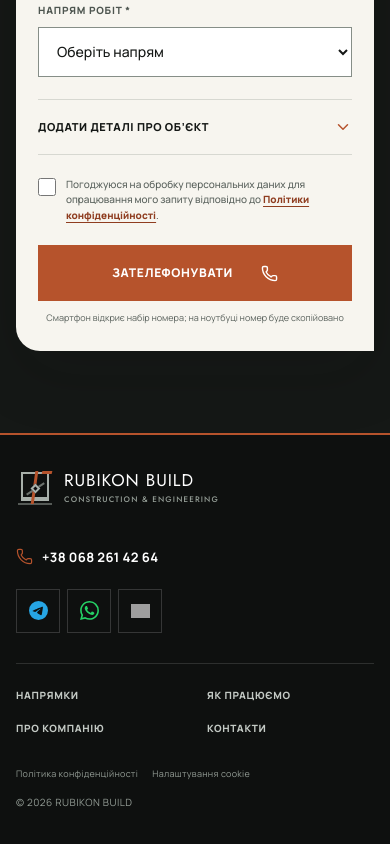
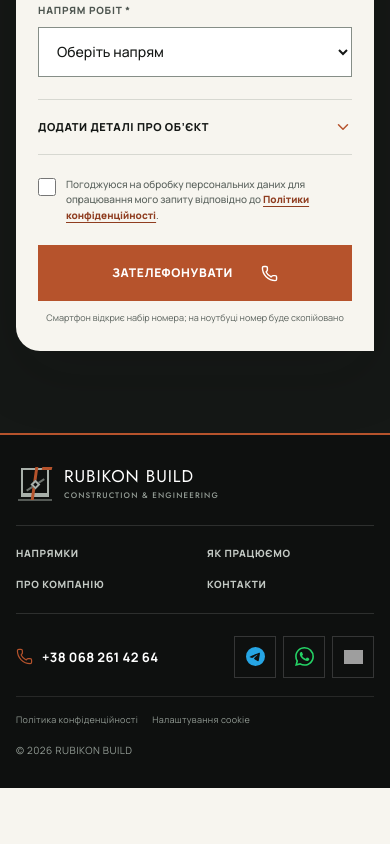
Before and after one commit to leusd100/rubikon-build, a Next.js app: page /napryamky in a window 390 px wide. Shown: the part 5518-6362 px from the top of the page. After the commit the page ends 6306 px from the top, so only its background shows below. Built offline with nearby package versions, Linux system fonts and the light colour scheme; grey boxes are pictures that could not be loaded.

Commit message:
fix: refine mobile footer and team cards

```diff
--- a/app/globals.css
+++ b/app/globals.css
@@ -842,10 +842,11 @@ footer .brand-name small { color: var(--text-on-dark-subtle); }
   .team-grid { grid-template-columns: 1fr; }
   .team-stories { gap: 72px; }
   .person-photo { width: 100%; min-height: 0; aspect-ratio: 3 / 4; }
-  .person-info { padding: 54px 26px 34px; }
-  .person-info::before { top: 28px; left: 26px; width: 58px; }
-  .person-info h3 { margin-top: 18px; font-size: clamp(34px, 10vw, 44px); }
-  .person-info p { font-size: 14px; }
+  .person-info { justify-content: flex-start; padding: 30px 20px 32px; border-bottom: 1px solid var(--border-default); }
+  .person-info::before { top: 0; left: 20px; width: 52px; }
+  .person-info > span { max-width: none; font-size: 10px; line-height: 1.45; letter-spacing: .09em; }
+  .person-info h3 { margin: 18px 0; font-size: clamp(32px, 8.4vw, 38px); line-height: 1.02; }
+  .person-info p, .person-info p:first-of-type { font-size: 14px; line-height: 1.65; }
   .steps { grid-template-columns: 1fr; }
   .steps li, .steps li:nth-child(n + 4) { grid-column: auto; min-height: 210px; }
   .steps h3 { margin-top: 24px; }
@@ -892,15 +893,15 @@ footer .brand-name small { color: var(--text-on-dark-subtle); }
   .media-tile { min-height: 370px; }
   .sticky-heading { position: static; }
   .faq-list h3 { font-size: 21px; }
-  .footer-grid { min-height: 0; grid-template-columns: 1fr; gap: 0; padding-block: 34px; }
-  .footer-grid > .brand-link { order: 1; margin-bottom: 28px; }
-  .footer-contact-stack { display: contents; }
-  .footer-phone { order: 2; min-height: 44px; margin-bottom: 10px; }
-  .footer-messengers { order: 3; margin-bottom: 30px; }
-  .footer-nav { order: 4; grid-column: auto; grid-template-columns: 1fr 1fr; justify-content: start; gap: 18px 24px; margin-bottom: 30px; padding: 24px 0 0; border-top: 1px solid rgba(255,255,255,.13); }
-  .footer-legal { order: 5; margin-bottom: 14px; }
-  .footer-contact-stack > span { order: 6; }
-  .footer-legal { justify-content: flex-start; }
+  .footer-grid { min-height: 0; grid-template-columns: 1fr; gap: 0; padding-block: 30px; }
+  .footer-grid > .brand-link { order: 1; margin-bottom: 22px; }
+  .footer-nav { order: 2; grid-column: auto; grid-template-columns: 1fr 1fr; justify-content: start; gap: 16px 24px; margin: 0; padding: 20px 0; border-top: 1px solid rgba(255,255,255,.13); border-bottom: 1px solid rgba(255,255,255,.13); }
+  .footer-contact-stack { order: 3; grid-column: auto; grid-row: auto; width: 100%; display: grid; grid-template-columns: minmax(0, 1fr) auto; align-items: center; justify-items: start; justify-self: stretch; gap: 16px 18px; margin-top: 22px; padding-top: 0; }
+  .footer-phone { grid-column: 1; grid-row: 1; min-height: 42px; margin: 0; }
+  .footer-messengers { grid-column: 2; grid-row: 1; justify-self: end; margin: 0; }
+  .footer-messengers .messenger-link { width: 42px; height: 42px; }
+  .footer-legal { grid-column: 1 / -1; grid-row: 2; width: 100%; justify-content: flex-start; margin: 2px 0 0; padding-top: 16px; border-top: 1px solid rgba(255,255,255,.1); }
+  .footer-contact-stack > span { grid-column: 1 / -1; grid-row: 3; }
   .cookie-banner { right: 16px; bottom: 16px; width: calc(100% - 32px); grid-template-columns: 1fr; gap: 20px; padding: 22px; }
   .cookie-actions { grid-template-columns: 1fr; }
   .privacy-hero { padding: 132px 0 62px; }
@@ -950,7 +951,6 @@ footer .brand-name small { color: var(--text-on-dark-subtle); }
   .workflow-heading span { white-space: normal; }
   .person-card { grid-template-columns: 1fr; }
   .person-photo { width: 100%; aspect-ratio: 3 / 4; }
-  .person-info { padding: 30px 26px 32px; }
 }
 
 @media (max-width: 380px) {
@@ -959,6 +959,9 @@ footer .brand-name small { color: var(--text-on-dark-subtle); }
   .brand-name b { font-size: 15px; }
   .brand-name small { font-size: 5px; letter-spacing: .14em; }
   .mobile-menu summary { min-width: 82px; padding-inline: 10px; }
+  .footer-contact-stack { gap: 14px 12px; }
+  .footer-phone { font-size: 12px; }
+  .footer-messengers .messenger-link { width: 38px; height: 38px; }
   .contact-messenger-row { align-items: flex-start; flex-direction: column; gap: 12px; }
   .contact-messengers { margin-left: 33px; }
 }
```
